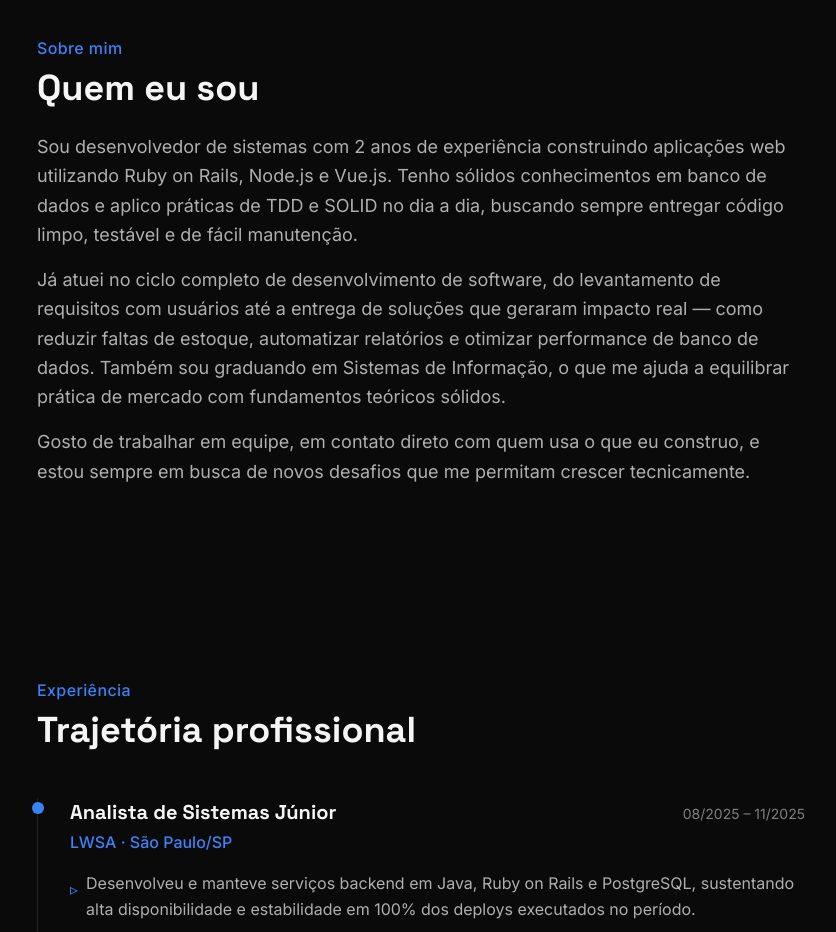
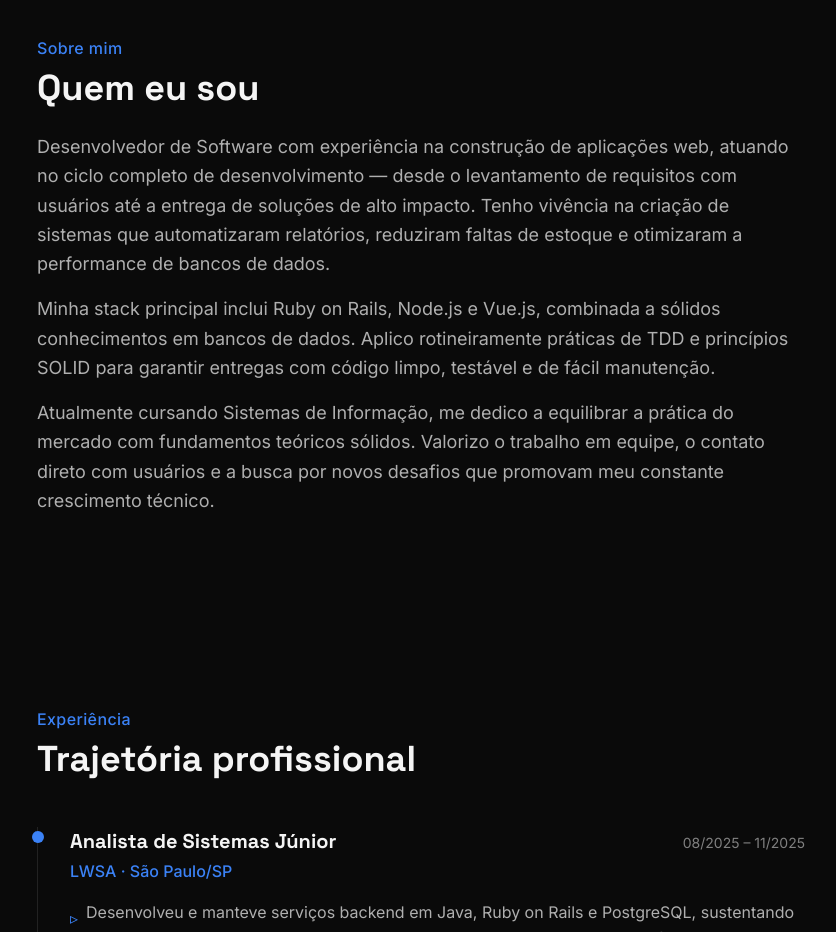
Before and after one commit to Caiosenaf15/portfolio, a Next.js app: page / in a window 1280 px wide. Shown: the part 860-1792 px from the top of the page, without its empty margins (219-1055 px from the left). Built offline with nearby package versions, Linux system fonts and the light colour scheme.

Commit message:
update about

```diff
--- a/components/About.tsx
+++ b/components/About.tsx
@@ -15,27 +15,26 @@ export default function About() {
 
           <div className="space-y-4 text-foreground/70 text-lg leading-relaxed">
             <p>
-              Sou desenvolvedor de sistemas com 2 anos de experiência
-              construindo aplicações web utilizando Ruby on Rails, Node.js e
-              Vue.js. Tenho sólidos conhecimentos em banco de dados e aplico
-              práticas de TDD e SOLID no dia a dia, buscando sempre entregar
-              código limpo, testável e de fácil manutenção.
+             Desenvolvedor de Software com experiência na construção
+              de aplicações web, atuando no ciclo completo de desenvolvimento —
+              desde o levantamento de requisitos com usuários até a entrega de
+               soluções de alto impacto. Tenho vivência na criação de sistemas
+                que automatizaram relatórios, reduziram faltas de estoque e
+                otimizaram a performance de bancos de dados.
+            </p>
+            <p>
+              Minha stack principal inclui Ruby on Rails, Node.js e Vue.js,
+              combinada a sólidos conhecimentos em bancos de dados. Aplico
+              rotineiramente práticas de TDD e princípios SOLID para garantir
+              entregas com código limpo, testável e de fácil manutenção.
             </p>
 
             <p>
-              Já atuei no ciclo completo de desenvolvimento de software, do
-              levantamento de requisitos com usuários até a entrega de
-              soluções que geraram impacto real — como reduzir faltas de
-              estoque, automatizar relatórios e otimizar performance de
-              banco de dados. Também sou graduando em Sistemas de Informação,
-              o que me ajuda a equilibrar prática de mercado com
-              fundamentos teóricos sólidos.
-            </p>
-
-            <p>
-              Gosto de trabalhar em equipe, em contato direto com quem usa o
-              que eu construo, e estou sempre em busca de novos desafios que
-              me permitam crescer tecnicamente.
+              Atualmente cursando Sistemas de Informação, me dedico a equilibrar
+               a prática do mercado com fundamentos teóricos sólidos. Valorizo o
+               trabalho em equipe, o contato direto com usuários e a
+               busca por novos desafios que promovam meu constante crescimento
+               técnico.
             </p>
           </div>
         </div>
```
